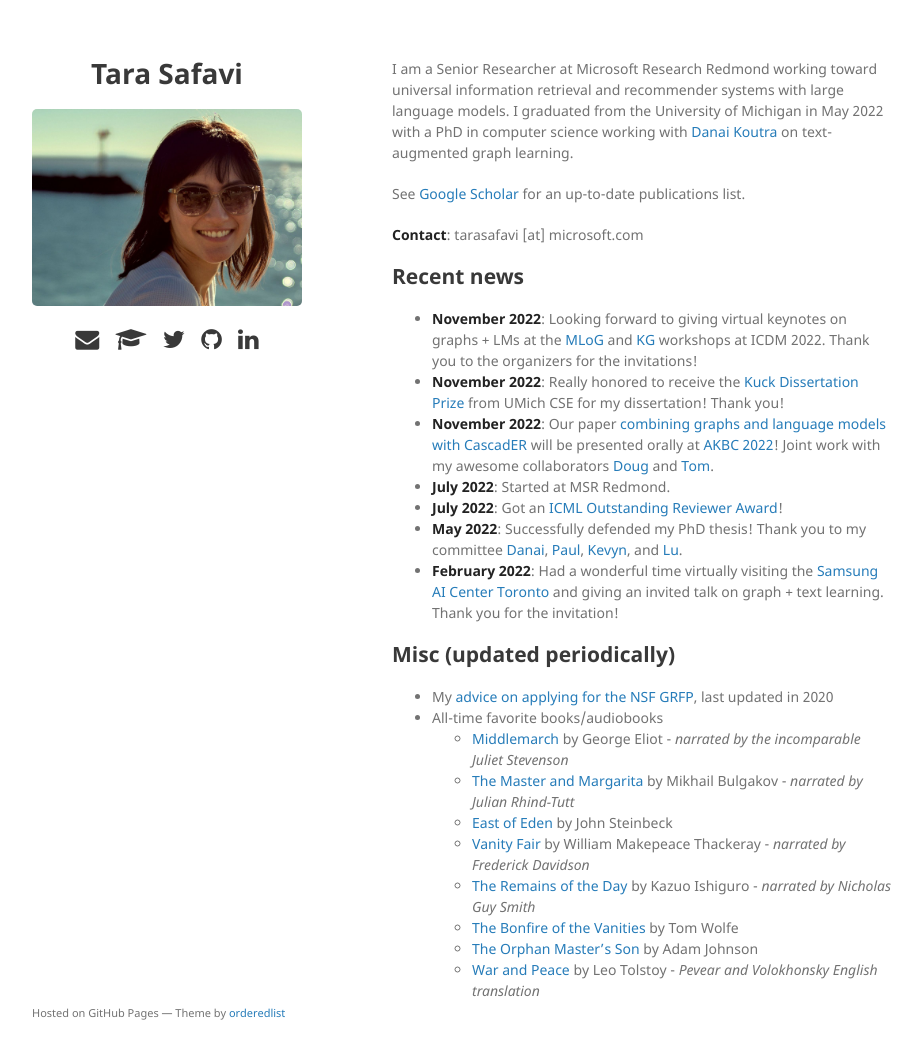
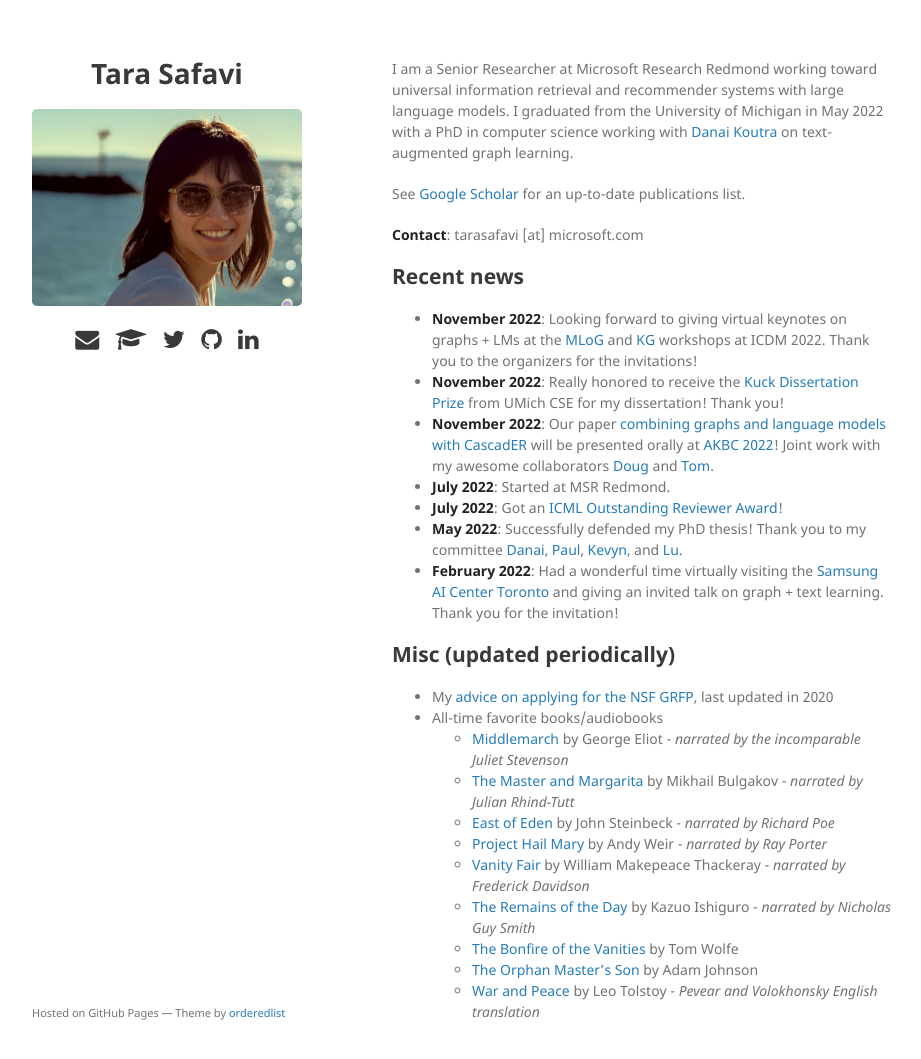
Before and after one commit to tsafavi/tsafavi.github.io, a Jekyll site: the page built from index.md, in a window 1280 px wide and 1092 px high. Shown: the top 1059 px of the window, without its empty margins (178-1099 px from the left). Built offline with Jekyll 4.4.1, drawn with Linux system fonts in a browser that asks for light colours.

Commit message:
Update reading.yml

```diff
--- a/_data/reading.yml
+++ b/_data/reading.yml
@@ -8,7 +8,12 @@
   notes: "narrated by Julian Rhind-Tutt"
 - title: "East of Eden"
   author: "John Steinbeck"
-  link: "https://www.goodreads.com/book/show/4406.East_of_Eden"
+  link: "https://www.audible.com/pd/East-of-Eden-Audiobook/B00546SXO0"
+  notes: "narrated by Richard Poe"
+- title: "Project Hail Mary"
+  author: "Andy Weir"
+  notes: "narrated by Ray Porter"
+  link: "https://www.audible.com/pd/Project-Hail-Mary-Audiobook/B08G9PRS1K"
 - title: "Vanity Fair"
   author: "William Makepeace Thackeray"
   notes: "narrated by Frederick Davidson"
```
